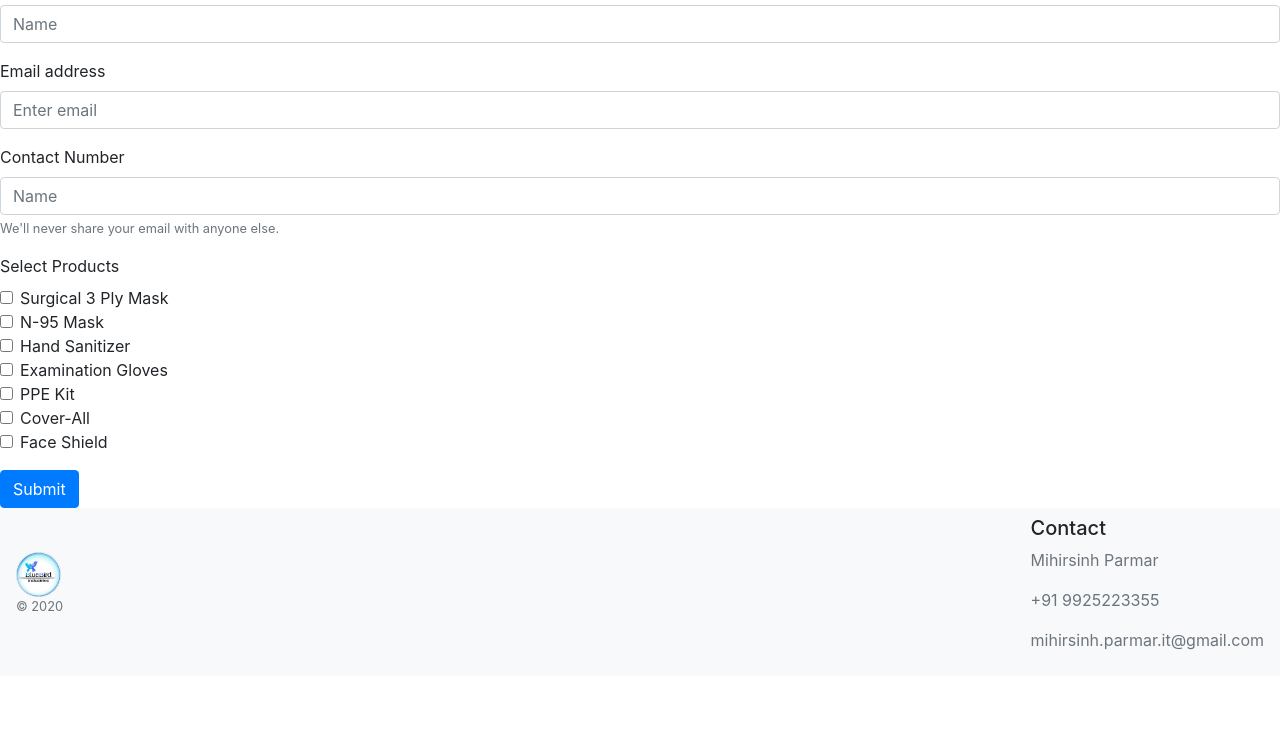
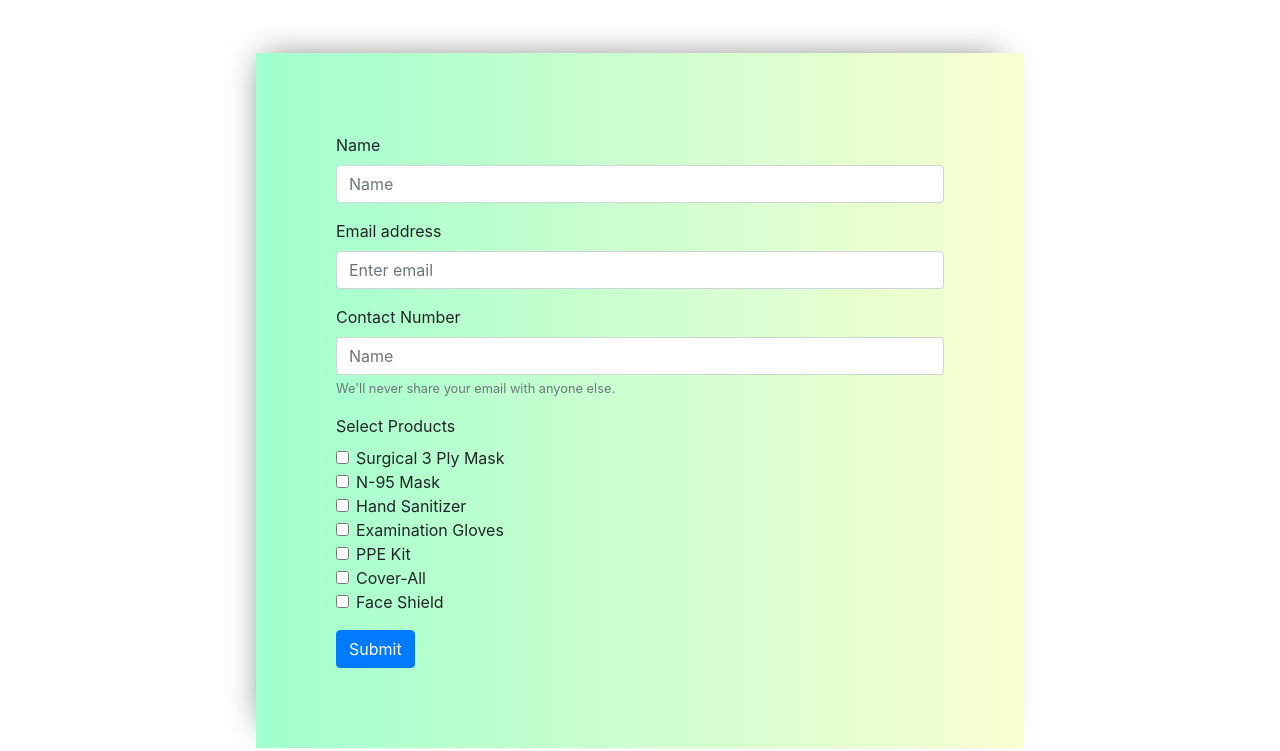
Before and after one commit to codebuster22/bluebird-industries-order-form, a plain HTML site: page index.html in a window 1280 px wide. Shown: the part 413-1164 px from the top of the page. Before the commit the page ends 1089 px from the top, so only its background shows below. Drawn offline with nearby package versions, Linux system fonts and the light colour scheme.

Commit message:
started with css

```diff
--- /dev/null
+++ b/css/style.css
@@ -0,0 +1,13 @@
+.app-form{
+    background: linear-gradient(to right, #a1ffce, #faffd1);
+    margin: 5rem auto;
+    width: 60%;
+    padding: 5rem 5rem;
+    -webkit-box-shadow: -9px -10px 32px -15px rgba(0,0,0,0.52);
+    -moz-box-shadow: -9px -10px 32px -15px rgba(0,0,0,0.52);
+    box-shadow: -9px -10px 32px -15px rgba(0,0,0,0.52);
+}
+
+.app-footer{
+    background: rgba(256, 256, 256, 0.5);
+}
--- a/index.html
+++ b/index.html
@@ -3,6 +3,7 @@
 <head>
     <meta charset="UTF-8">
     <title>Bluebird Order Form</title>
+    <link rel="stylesheet" href="css/style.css">
     <link rel="stylesheet" href="https://maxcdn.bootstrapcdn.com/bootstrap/4.0.0/css/bootstrap.min.css" integrity="sha384-Gn5384xqQ1aoWXA+058RXPxPg6fy4IWvTNh0E263XmFcJlSAwiGgFAW/dAiS6JXm" crossorigin="anonymous">
 </head>
 <body>
@@ -19,6 +20,7 @@
         <img src="./images/cover.jpg"  class="img-fluid" alt="Responsive image">
     </div>
     <div class="app-body">
+        <div class="app-form">
             <form>
                 <div class="form-group">
                     <label for="InputName">Name</label>
@@ -81,8 +83,9 @@
                 <button type="submit" class="btn btn-primary">Submit</button>
             </form>
         </div>
+    </div>
     <div class="app-footer">
-        <nav class="navbar navbar-light bg-light">
+        <nav class="navbar navbar-light">
             <div class="">
                 <img src="images/logo.png" width="45px" height="45px"/>
                 <small class="d-block mb-3 text-muted">© 2020</small>
```
Lines whose indentation alone changed are shown as unchanged.
